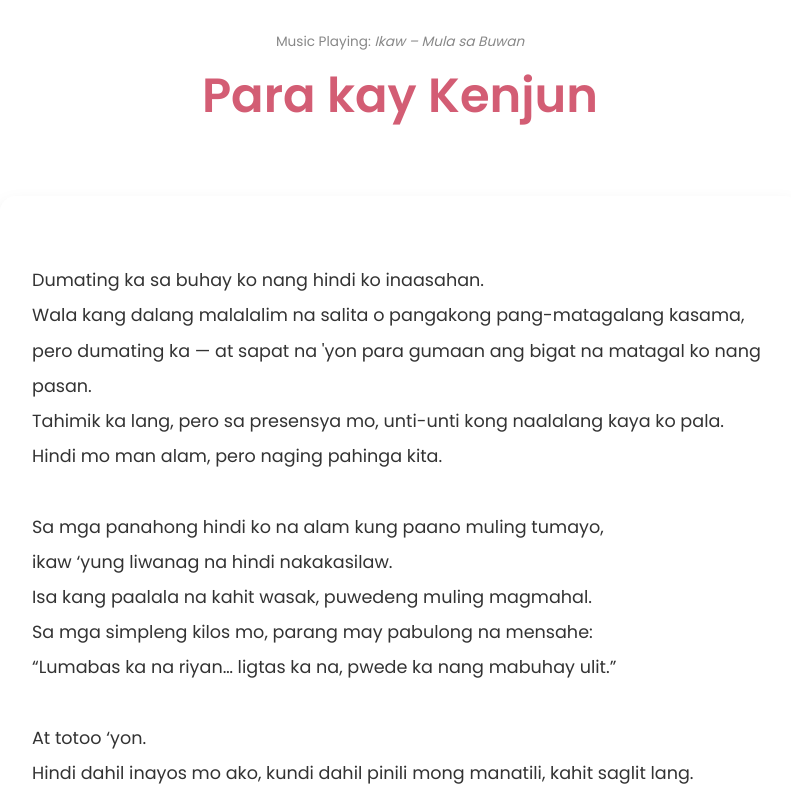
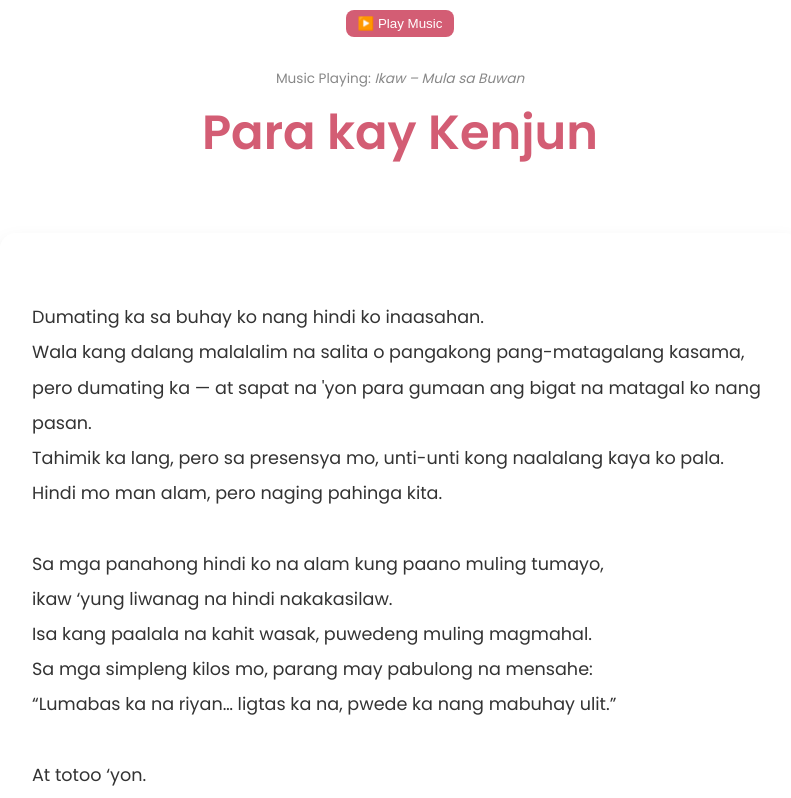
Before and after one commit to iiaammchris-it/ParaKayKenjun, a plain HTML site: page index.html in a window 1280 px wide. Shown: the top 798 px of the page, without its empty margins (240-1031 px from the left). Drawn offline with Linux system fonts and the light colour scheme.

Commit message:
Update index.html

```diff
--- a/index.html
+++ b/index.html
@@ -104,10 +104,14 @@
 <body>
 
   <!-- Background Music -->
-  <audio autoplay loop>
+ <div style="text-align: center; margin-top: 10px;">
+  <audio id="bgMusic" loop>
     <source src="ikaw-file.mp3" type="audio/mpeg">
-    Your browser does not support the audio element.
   </audio>
+  <button onclick="toggleMusic()" style="background-color:#d35d74;color:#fff;padding:6px 12px;border:none;border-radius:8px;cursor:pointer;">
+    ▶️ Play Music
+  </button>
+</div>
 
   <div class="overlay">
 
@@ -185,5 +189,22 @@ Intan
     </section>
 
   </div>
+
+<script>
+  const bgMusic = document.getElementById("bgMusic");
+  let isPlaying = false;
+
+  function toggleMusic() {
+    if (isPlaying) {
+      bgMusic.pause();
+      event.target.innerText = '▶️ Play Music';
+    } else {
+      bgMusic.play();
+      event.target.innerText = '⏸️ Pause Music';
+    }
+    isPlaying = !isPlaying;
+  }
+</script>
+
 </body>
 </html>
```
